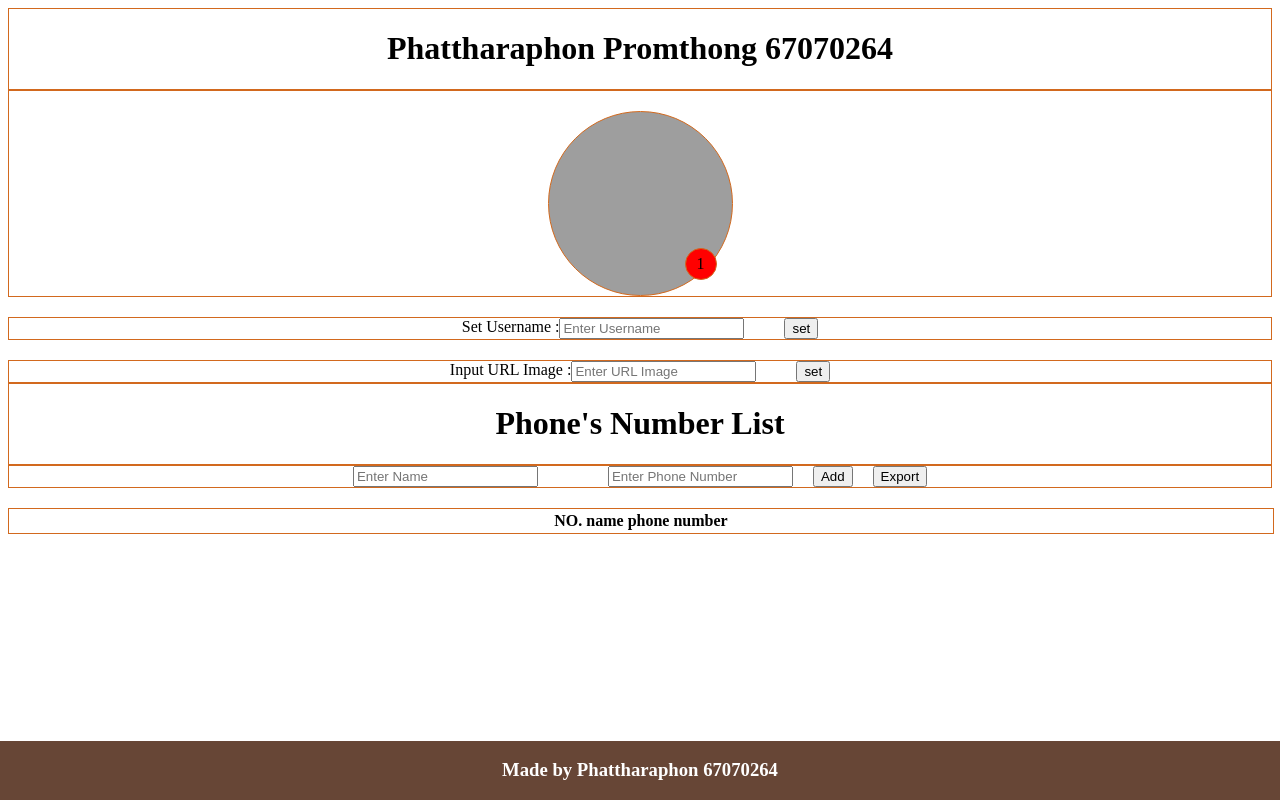
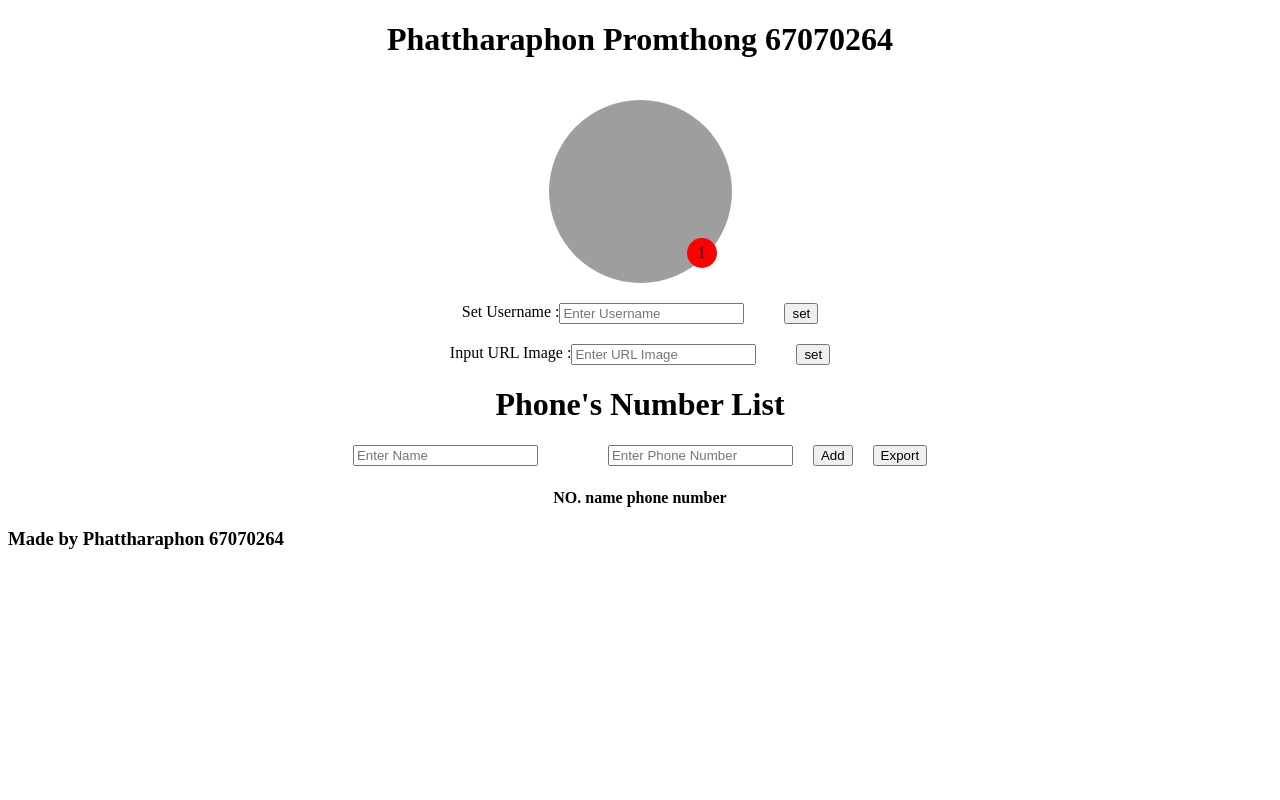
Before and after one commit to 67070264/itf-67070264, a plain HTML site: page lab14.html in a window 1280 px wide. Drawn offline with Linux system fonts and the light colour scheme; grey boxes are pictures that could not be loaded.

Commit message:
Update lab14_style.css

```diff
--- a/lab14_style.css
+++ b/lab14_style.css
@@ -97,7 +97,7 @@
     margin-left: 40px;
 }
 
-div {
+
     border: 1px solid chocolate;
 }
 
```
